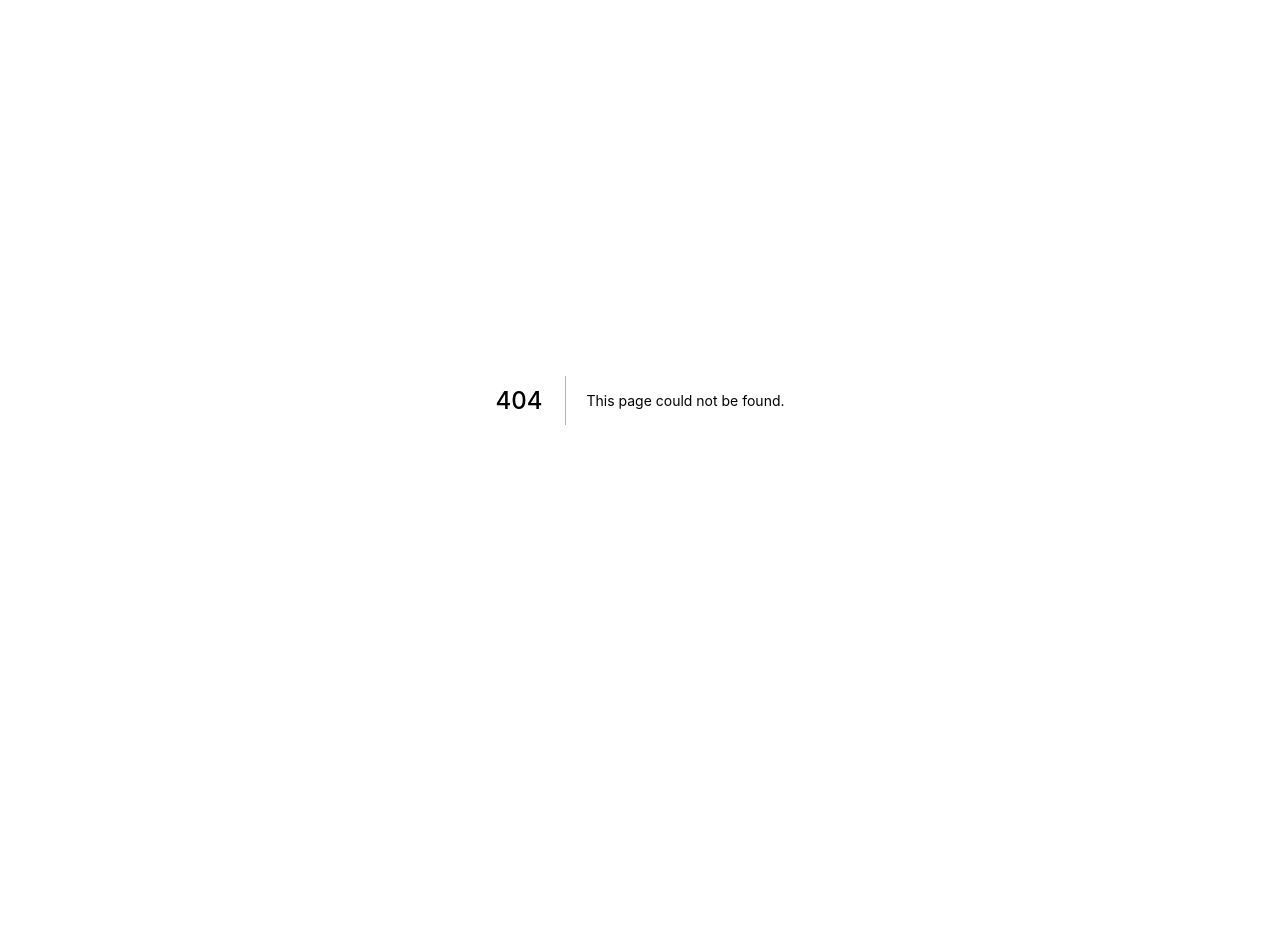
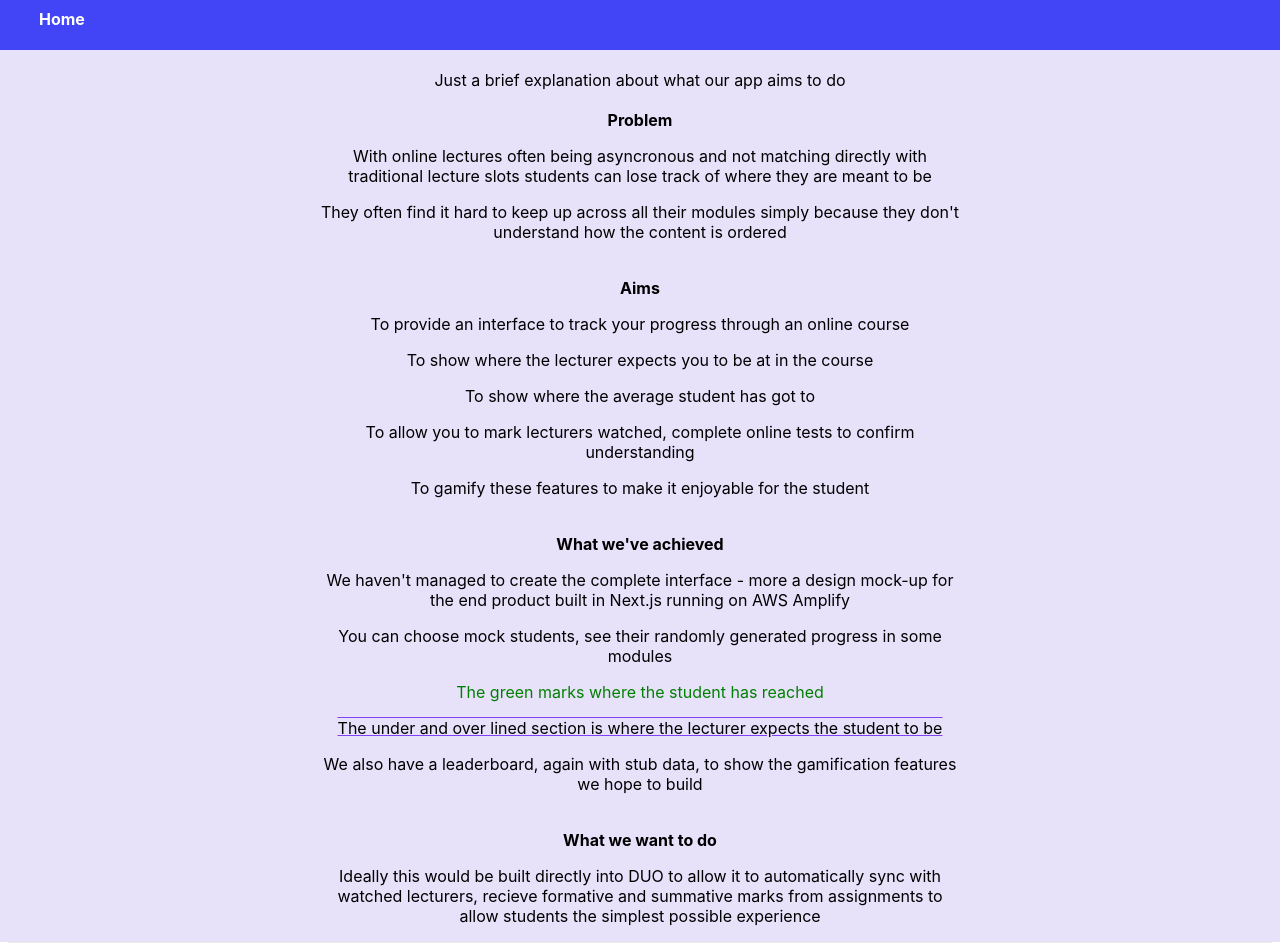
Before and after one commit to SimpsonThomas/durhack-tracker, a Next.js app: page /help in a window 1280 px wide. Before the commit this address had no page. Shown: the top 946 px of the page. Before the commit the page ends 800 px from the top, so only its background shows below. Built offline with nearby package versions, Linux system fonts and the light colour scheme.

Commit message:
Basic help page

```diff
--- a/core/navbar.js
+++ b/core/navbar.js
@@ -19,24 +19,38 @@ function navBut(name, setUser, currentUser) {
 }
 
 
-function Navigation(setUser, currentUser) {
+function Navigation(setUser, currentUser, home=true) {
+    if (home) {
         return (
                 <nav className={styles.navbar}>
 
 
                         <div className="collapse navbar-collapse" id="navbarSupportedContent">
-                        {/*Elements that display in the collapsed menu and full width menu*/}
                             <ul className={styles.navbarNav}>
                                 {Object.keys(people).map((person) => {
                                     return(navBut(person, setUser, currentUser))
                                 })}
+
+                                <li className={styles.navBut}><Link href="/help" className={styles.navLink}>Help</Link></li>
                             </ul>
+                        </div>
 
+
+                </nav>
+        )
+    } else {
+        return (
+            <nav className={styles.navbar}>
+                    <div className="collapse navbar-collapse" id="navbarSupportedContent">
+                        <ul className={styles.navbarNav}>
+                            <li className={styles.navBut}><Link href="/" className={styles.navLink}>Home</Link></li>
+                        </ul>
                     </div>
 
 
             </nav>
         )
     }
+}
 
 export default Navigation
--- /dev/null
+++ b/pages/help.js
@@ -0,0 +1,61 @@
+import Head from 'next/head'
+import styles from '../styles/Home.module.css'
+import Navigation from '../core/navbar';
+
+
+function stub() {
+
+}
+
+export default function Help() {
+    return (
+        <div className={styles.container}>
+            {Navigation(stub, stub, false)}
+            <Head>
+                <title>Durham Lecture Tracker</title>
+                <link rel="icon" href="/durhack.png" />
+            </Head>
+            <main className={styles.main}>
+                <center className={styles.help}>
+                    Just a brief explanation about what our app aims to do
+                    <br/><br/>
+                    <b>Problem</b>
+                    <p>With online lectures often being asyncronous and not matching directly with traditional lecture slots students can lose track of where they are meant to be</p>
+
+                    <p>They often find it hard to keep up across all their modules simply because they don't understand how the content is ordered</p>
+                    <br/>
+                    <b>Aims</b>
+                        <p>To provide an interface to track your progress through an online course</p>
+                        <p>To show where the lecturer expects you to be at in the course</p>
+                        <p>To show where the average student has got to</p>
+                        <p>To allow you to mark lecturers watched, complete online tests to confirm understanding</p>
+                        <p>To gamify these features to make it enjoyable for the student</p>
+
+                    <br/>
+                    <b>What we've achieved</b>
+                    <p>We haven't managed to create the complete interface - more a design mock-up for the end product built in Next.js running on AWS Amplify</p>
+                    <p>You can choose mock students, see their randomly generated progress in some modules</p>
+                    <p className={styles.green}>The green marks where the student has reached</p>
+                    <p className={styles.underover}>The under and over lined section is where the lecturer expects the student to be</p>
+                    <p>We also have a leaderboard, again with stub data, to show the gamification features we hope to build</p>
+
+                    <br/>
+                    <b>What we want to do</b>
+                    <p>Ideally this would be built directly into DUO to allow it to automatically sync with watched lecturers, recieve formative and summative marks from assignments
+                        to allow students the simplest possible experience
+                    </p>
+                </center>
+            </main>
+            <footer className={styles.footer}>
+                <a
+                href="https://github.com/SimpsonThomas"
+                target="_blank"
+                rel="noopener noreferrer"
+                >
+                Built at Durhack{' '}
+                <img src="/Github-Mark.png" alt="Github Logo" className={styles.logo} />
+                </a>
+            </footer>
+        </div>
+    )
+}
--- a/styles/Home.module.css
+++ b/styles/Home.module.css
@@ -75,3 +75,24 @@
   transition: color 0.15s ease, border-color 0.15s ease;
   background-color: red;
 }
+
+.help {
+  padding-top: 30px;
+  width:50%;
+  margin-left: 25%;
+  text-align: center;
+  justify-content: center;
+  overflow: auto;
+}
+
+.underover {
+  text-decoration: underline overline #8142f5;
+}
+
+.green {
+  color: green;
+}
+
+.help::-webkit-scrollbar {
+  display: none;
+}
--- a/styles/Nav.module.css
+++ b/styles/Nav.module.css
@@ -58,3 +58,19 @@
     margin: 0;
     padding: 0;
   }
+
+.navLink {
+  background-color: red;
+  list-style: none;
+  background-color: transparent;
+  text-emphasis-style: bold;
+  color: white;
+  display: inline;
+  transition: 0.75s background-color;
+  padding: 10px;
+  padding-left: 30px;
+  padding-right: 30px;
+  border: 0;
+  border-radius: 20%;
+  font-weight: bolder;
+}
```
Lines whose indentation alone changed are shown as unchanged.
